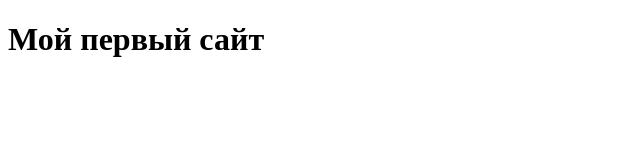
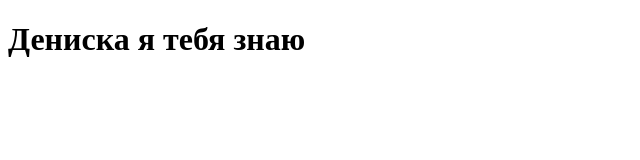
Before and after one commit to St1nger01/MyNewSite, a plain HTML site: page index.html in a window 1280 px wide. Shown: the whole page, without its empty margins (0-640 px from the left). Drawn offline with Linux system fonts and the light colour scheme.

Commit message:
Update index.html

```diff
--- a/index.html
+++ b/index.html
@@ -7,6 +7,6 @@
     <title>New Site</title>
 </head>
 <body>
-    <h1>Мой первый сайт<h1>
+    <h1>Дениска я тебя знаю<h1>
 </body>
 </html>
```
